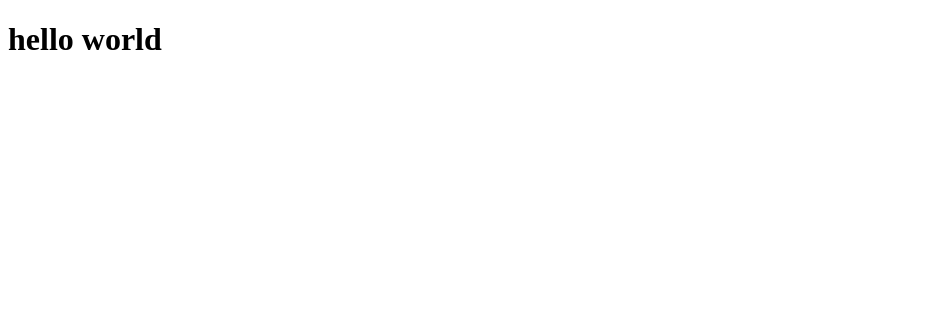
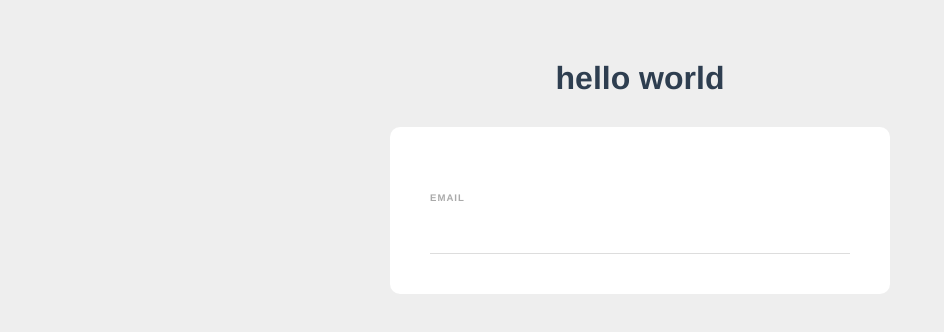
Before and after one commit to prasagungg/learn-basics-vue, a Vue app: page / in a window 1280 px wide. Shown: the top 332 px of the page, without its empty margins (0-944 px from the left). Built offline with nearby package versions, Linux system fonts and the light colour scheme.

Commit message:
sign up form

```diff
--- a/src/App.vue
+++ b/src/App.vue
@@ -1,11 +1,29 @@
 <template>
   <h1>hello world</h1>
+  <SignupForm />
 </template>
 
 <script>
+import SignupForm from "./components/SignupForm.vue";
+
 export default {
+  components: { SignupForm },
   name: "App",
 };
 </script>
 
-<style></style>
+<style>
+#app {
+  font-family: Avenir, Helvetica, Arial, sans-serif;
+  -webkit-font-smoothing: antialiased;
+  -moz-osx-font-smoothing: grayscale;
+  text-align: center;
+  color: #2e3e50;
+  margin-top: 60px;
+}
+
+body {
+  margin: 0;
+  background: #eeeeee;
+}
+</style>
--- /dev/null
+++ b/src/components/SignupForm.vue
@@ -0,0 +1,39 @@
+<template>
+  <form>
+    <label>Email</label>
+    <input type="email" required />
+  </form>
+</template>
+
+<script>
+export default {};
+</script>
+
+<style>
+form {
+  max-width: 420px;
+  margin: 30px auto;
+  background: white;
+  text-align: left;
+  padding: 40px;
+  border-radius: 10px;
+}
+label {
+  color: #aaa;
+  display: inline-block;
+  margin: 25px 0 15px;
+  font-size: 0.6em;
+  text-transform: uppercase;
+  letter-spacing: 1px;
+  font-weight: bold;
+}
+input {
+  display: block;
+  padding: 10px 6px;
+  width: 100%;
+  box-sizing: border-box;
+  border: none;
+  border-bottom: 1px solid #ddd;
+  color: #555;
+}
+</style>
```
